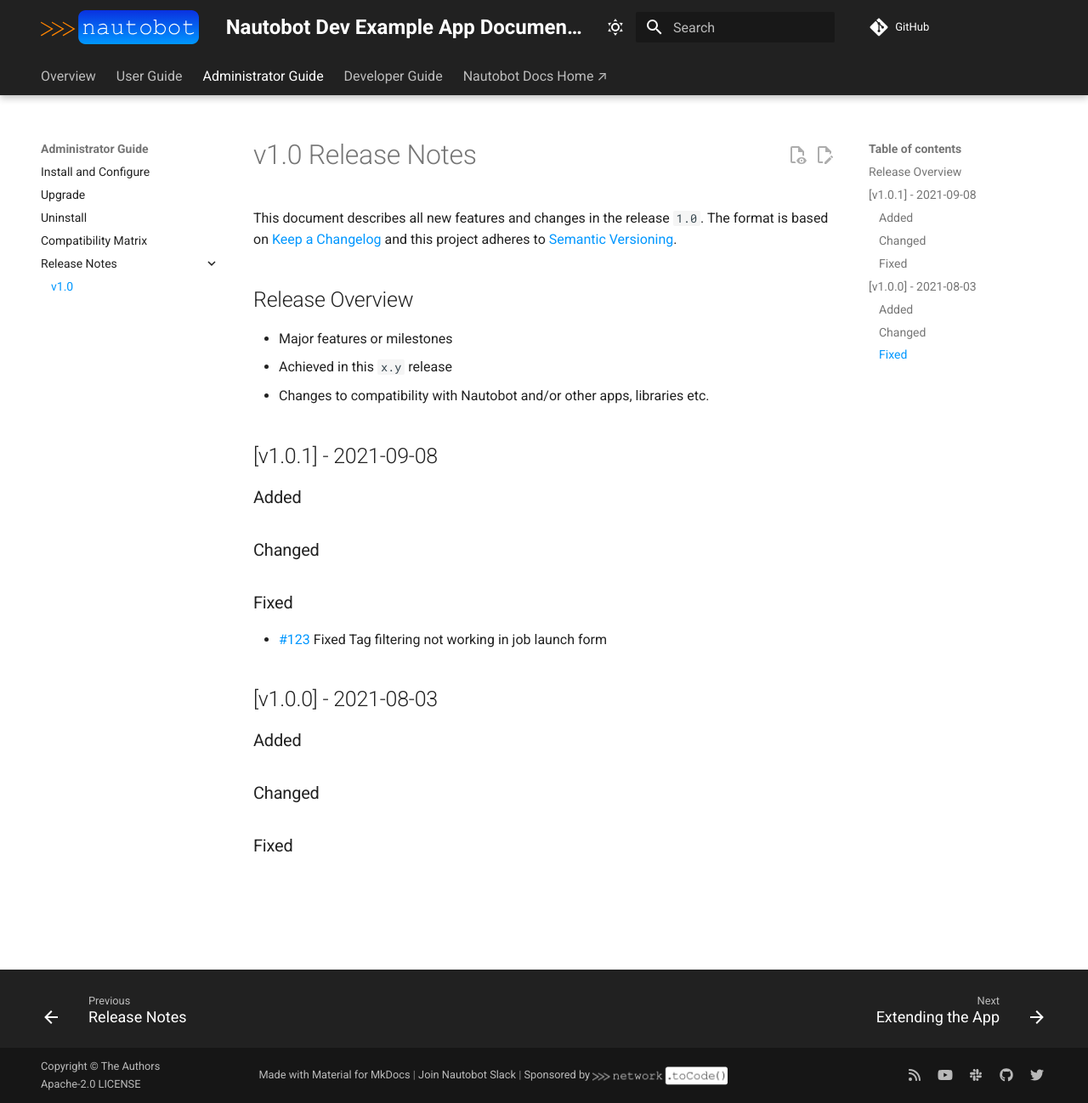
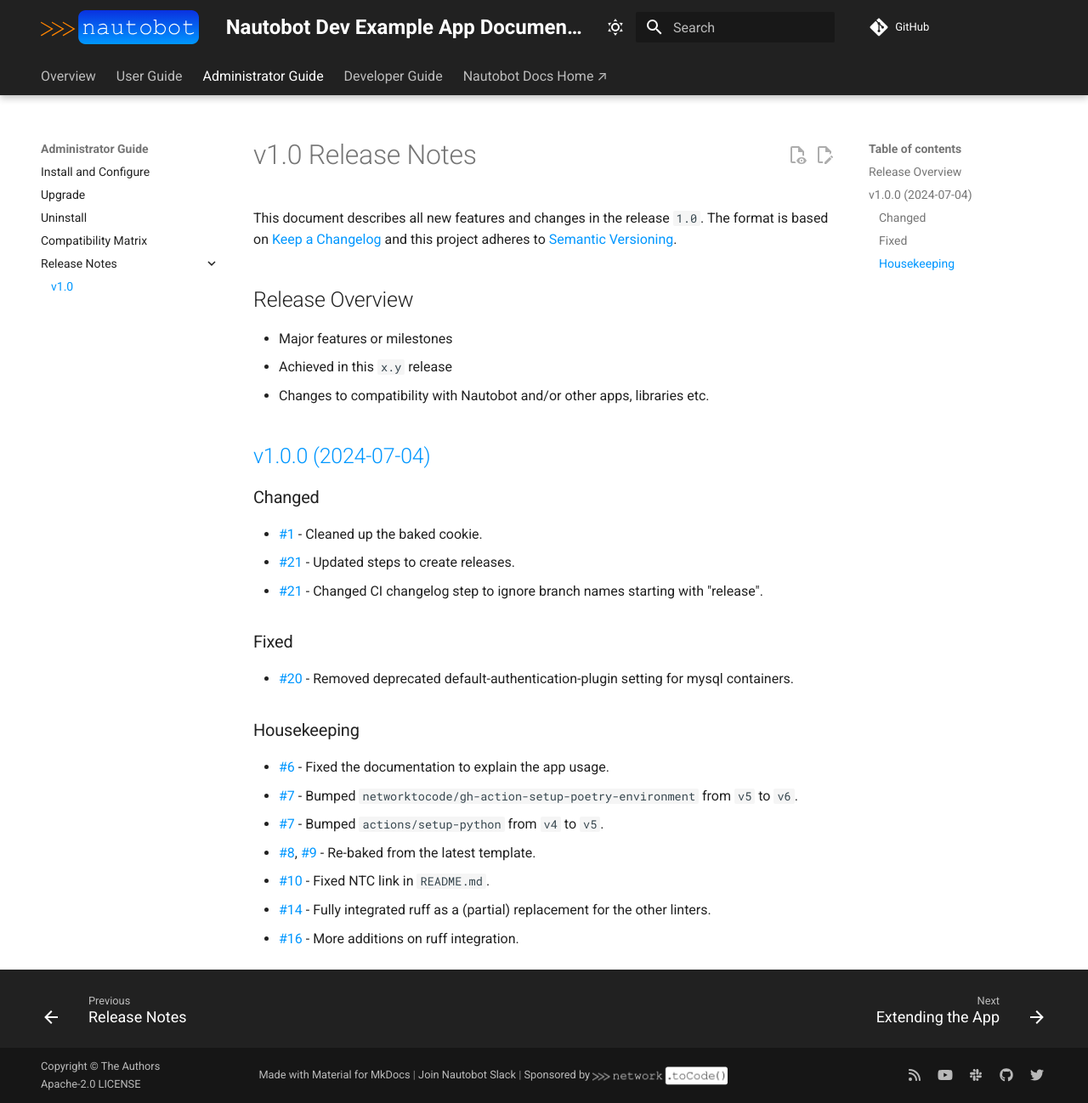
Before and after one commit to nautobot/nautobot-app-dev-example, an MkDocs documentation site: the page built from docs/admin/release_notes/version_1.0.md, in a window 1280 px wide and 1298 px high. Shown: the whole window at 85% size. Built offline with MkDocs 1.6.1 and Material for MkDocs 9.7.7, drawn with Linux system fonts in a browser that asks for light colours; comment, search, counter and statistics services are not loaded.

Commit message:
Release v1.0.0 (#25)
* Create release v1.0.0

* Try to fix CI expression

```diff
--- a/docs/admin/release_notes/version_1.0.md
+++ b/docs/admin/release_notes/version_1.0.md
@@ -8,20 +8,24 @@
 - Achieved in this `x.y` release
 - Changes to compatibility with Nautobot and/or other apps, libraries etc.
 
-## [v1.0.1] - 2021-09-08
-
-### Added
+## [v1.0.0 (2024-07-04)](https://github.com/nautobot/nautobot-app-dev-example/releases/tag/v1.0.0)
 
 ### Changed
 
+- [#1](https://github.com/nautobot/nautobot-app-dev-example/issues/1) - Cleaned up the baked cookie.
+- [#21](https://github.com/nautobot/nautobot-app-dev-example/issues/21) - Updated steps to create releases.
+- [#21](https://github.com/nautobot/nautobot-app-dev-example/issues/21) - Changed CI changelog step to ignore branch names starting with "release".
+
 ### Fixed
 
-- [#123](https://github.com/nautobot/nautobot-app-dev-example/issues/123) Fixed Tag filtering not working in job launch form
+- [#20](https://github.com/nautobot/nautobot-app-dev-example/issues/20) - Removed deprecated default-authentication-plugin setting for mysql containers.
 
-## [v1.0.0] - 2021-08-03
+### Housekeeping
 
-### Added
-
-### Changed
-
-### Fixed
+- [#6](https://github.com/nautobot/nautobot-app-dev-example/issues/6) - Fixed the documentation to explain the app usage.
+- [#7](https://github.com/nautobot/nautobot-app-dev-example/issues/7) - Bumped `networktocode/gh-action-setup-poetry-environment` from `v5` to `v6`.
+- [#7](https://github.com/nautobot/nautobot-app-dev-example/issues/7) - Bumped `actions/setup-python` from `v4` to `v5`.
+- [#8](https://github.com/nautobot/nautobot-app-dev-example/issues/8), [#9](https://github.com/nautobot/nautobot-app-dev-example/issues/9) - Re-baked from the latest template.
+- [#10](https://github.com/nautobot/nautobot-app-dev-example/issues/10) - Fixed NTC link in `README.md`.
+- [#14](https://github.com/nautobot/nautobot-app-dev-example/issues/14) - Fully integrated ruff as a (partial) replacement for the other linters.
+- [#16](https://github.com/nautobot/nautobot-app-dev-example/issues/16) - More additions on ruff integration.
--- a/pyproject.toml
+++ b/pyproject.toml
@@ -1,6 +1,6 @@
 [tool.poetry]
 name = "nautobot-dev-example"
-version = "0.1.0"
+version = "1.0.0"
 description = "Nautobot App to demonstrate how to create a Nautobot App."
 authors = ["Network to Code, LLC <opensource@networktocode.com>"]
 license = "Apache-2.0"
```
Also changed, not shown: 11 other files.
